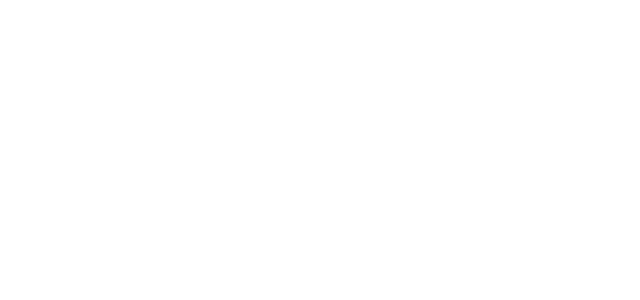
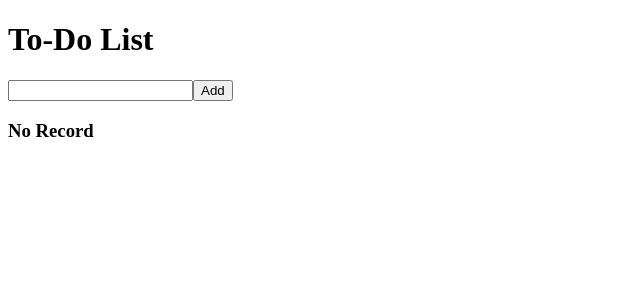
Before and after one commit to kumar7505/ToDo-App-with-MERN, a React (Vite) app in the folder todo frontend/: page / in a window 1280 px wide. Shown: the top 300 px of the page, without its empty margins (0-640 px from the left). Built offline with nearby package versions, Linux system fonts and the light colour scheme.

Commit message:
feat: buttons and input were added

```diff
--- a/todo frontend/src/App.jsx
+++ b/todo frontend/src/App.jsx
@@ -1,14 +1,15 @@
-import { useState } from 'react'
-import './App.css'
+import { useState } from "react";
+import "./App.css";
+import Home from "./components/Home.jsx";
 
 function App() {
-  const [count, setCount] = useState(0)
+  const [count, setCount] = useState(0);
 
   return (
     <>
-
+      <Home />
     </>
-  )
+  );
 }
 
-export default App
+export default App;
--- /dev/null
+++ b/todo frontend/src/components/Create.jsx
@@ -0,0 +1,12 @@
+import React from 'react'
+
+const Create = () => {
+  return (
+    <div>
+        <input type="text" name="" id="" />
+        <button type="buuton">Add</button>
+    </div>
+  )
+}
+
+export default Create
--- /dev/null
+++ b/todo frontend/src/components/Home.jsx
@@ -0,0 +1,25 @@
+import {useState} from 'react';
+import React from 'react'
+import Create from './Create'
+
+const Home = () => {
+  const [todos, setTodos] = useState([]);  return (
+    <div>
+      <h1>To-Do List</h1>
+      <Create />
+      {
+        todos.length === 0
+        ?
+        <h3>No Record</h3>
+        :
+        todos.map(todo => (
+          <div>
+            {todo}
+          </div>
+        ))
+      }
+    </div>
+  )
+}
+
+export default Home
```
